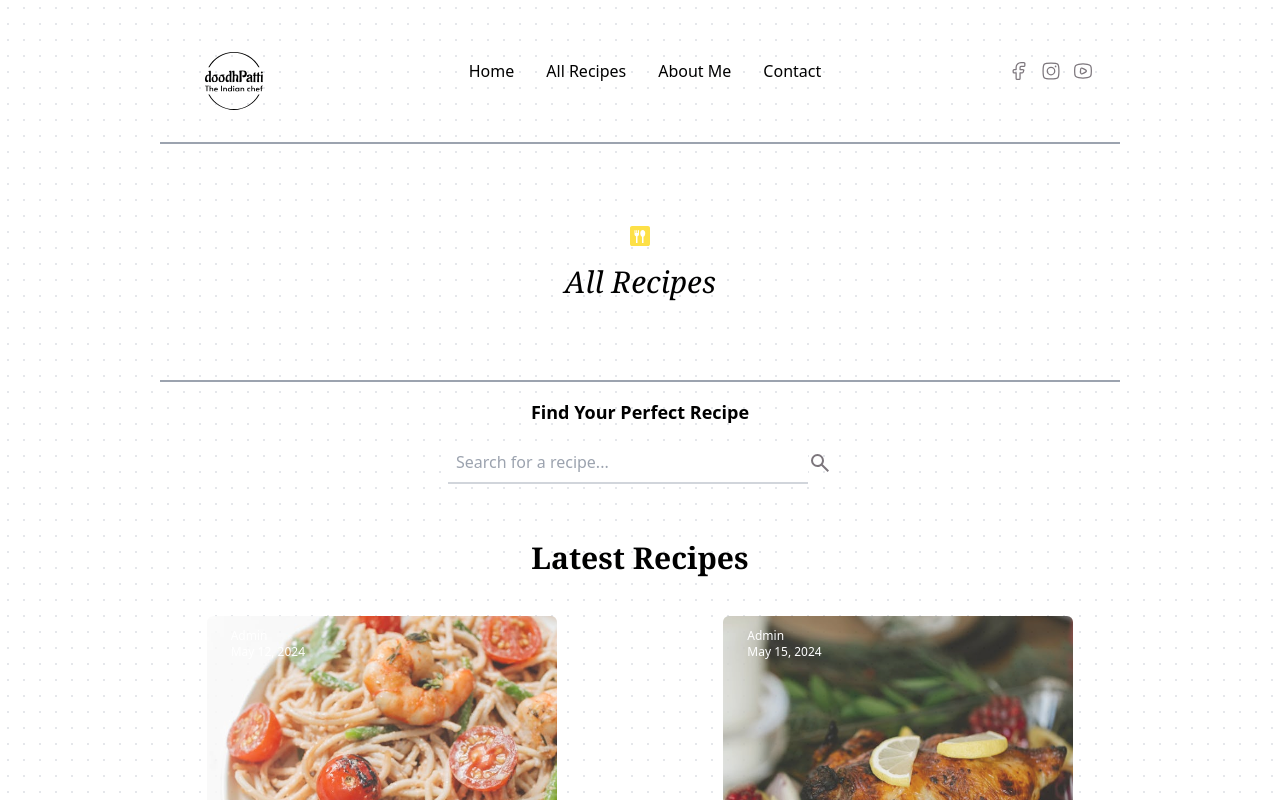
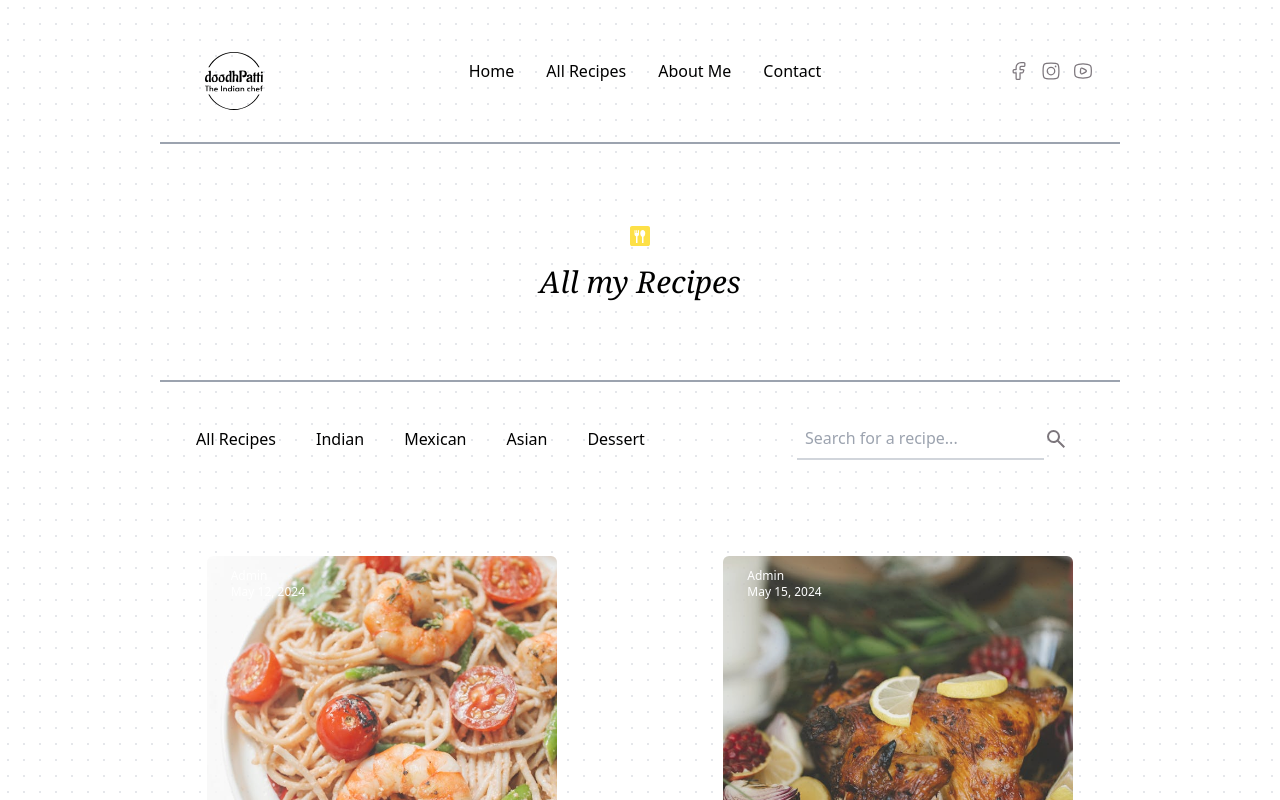
Before and after one commit to sri-anya/FoodBlog, a React (Vite) app: page /recipe-container in a window 1280 px wide. Shown: the top 800 px of the page. Built offline with nearby package versions, Linux system fonts and the light colour scheme; data requests are answered from the project's data file.

Commit message:
Added category filter

```diff
--- a/db.json
+++ b/db.json
@@ -85,7 +85,7 @@
       "title": "chicken curry",
       "keyImage": "https://encrypted-tbn0.gstatic.com/images?q=tbn:ANd9GcRehD8TblQYHlNsfwz2WEb6GjXnJsKKe_es1lO0-Gg70Q&s",
       "recipe": "Heat olive oil in a skillet over medium heat. Sauté onion until lightly browned. Stir in garlic, curry powder, cinnamon, paprika, bay leaf, ginger, sugar, and salt. Continue stirring for 2 minutes. Add chicken pieces, tomato paste, yogurt, and coconut milk. Bring to a boil, reduce heat, and simmer for 20 to 25 minutes. Remove bay leaf, and stir in lemon juice and cayenne pepper. Simmer 5 more minutes. Serve hot and enjoy!",
-      "category": "Indian",
+      "category": "Dinner",
       "date_created": "June 3, 2024"
     }
   ],
--- a/src/App.jsx
+++ b/src/App.jsx
@@ -9,7 +9,6 @@ import Footer from './components/Footer'
 function App() {
 
   const [rec, setRec] = useState([])
-
 
   useEffect(() => {
 
--- /dev/null
+++ b/src/components/CategoryFilter.jsx
@@ -0,0 +1,19 @@
+import React from 'react'
+
+const CategoryFilter = ({onCategoryFilter}) => {
+    const categories = ["All Recipes", "Indian", "Mexican", "Asian", "Dessert"]
+
+    return (
+        <div>
+            <div className="categories flex  gap-10   ">
+            {
+                categories.map((category)=><div key={category} className=" hover:text-[#FDE047] cursor-pointer" onClick={()=>onCategoryFilter(category)} name={category}>{category}</div>)
+            }
+
+            </div>
+
+        </div>
+    )
+}
+
+export default CategoryFilter
--- a/src/components/FilterRecipes.jsx
+++ b/src/components/FilterRecipes.jsx
@@ -1,16 +1,22 @@
+import React, {useState} from "react";
+
 const FilterRecipes = ({ onSearch }) => {
+    const [searchValue, setSearchValue] = useState('')
+
+
     return (
         <>
 
       <div className="flex flex-col items-center p-4  rounded-lg ">
-        <h1 className="text-lg font-bold mb-4 ">Find Your Perfect Recipe</h1>
+        {/* <h1 className="text-lg font-bold mb-4 ">Find Your Perfect Recipe</h1> */}
         <form className="w-full max-w-sm flex">
           <input
-            className=" border-b-2 border-gray-300 p-2 w-full  focus:outline-none focus:ring-2 focus:ring-blue-500"
+            className=" border-b-2 border-gray-300 p-2 w-full"
             type="text"
             name="recipe"
             placeholder="Search for a recipe..."
-            onChange={(e) => onSearch(e.target.value)}
+            onChange={(e) => {onSearch(e.target.value); setSearchValue(e.target.value)}}
+            value={searchValue}
           />
           <img src="/searchIcon.svg" alt="search icon" />
         </form>
--- a/src/components/Home.jsx
+++ b/src/components/Home.jsx
@@ -16,7 +16,7 @@ const Home = () => {
       <Subsection image="/heart.svg" message="Food and family nourish our bodies and souls." secondMessage="Love, Sam" />
       <button onClick={()=>{setShowNewRecipeForm(!showNewRecipeForm)}} className="mt-20 mb-10 mx-[42vw] px-4 py-2 bg-yellow-400 text-white font-semibold rounded-md shadow-md hover:bg-yellow-300 focus:outline-none focus:ring-2 focus:ring-yellow-300">Want to add a new recipe?</button>
       {showNewRecipeForm ? <NewRecipe />:null}
-      {(rec).length > 0 ? <LatestRecipeContainer heading="Latest Recipes" recipes={rec.slice(-6)} /> : <h1 className='text-2xl font-semibold text-center p-10 animate-ping'>Loading...</h1>}
+      {(rec).length > 0 ? <LatestRecipeContainer heading="Latest Recipes" recipes={rec.slice(-6).reverse()} /> : <h1 className='text-2xl font-semibold text-center p-10 animate-ping'>Loading...</h1>}
       </main>
     </div>
   )
--- a/src/components/RecipeContainer.jsx
+++ b/src/components/RecipeContainer.jsx
@@ -3,7 +3,7 @@ import Subsection from './Subsection'
 import LatestRecipeContainer from './LatestRecipeContainer'
 import FilterRecipes from './FilterRecipes'
 import { useOutletContext } from "react-router-dom";
-
+import CategoryFilter from './CategoryFilter';
 
 const RecipeContainer = () => {
 
@@ -20,12 +20,26 @@ const RecipeContainer = () => {
     setSelectedRecipes(filteredRecipes)
   }
 
+  function handleCategoryFilter(selectedCategory){
+    if (selectedCategory=="All Recipes"){
+      setSelectedRecipes(rec)
+    }
+    else {
+      const filteredRecipes = rec.filter((recipe) => recipe.category.toLowerCase().includes(selectedCategory.toLowerCase()))
+      setSelectedRecipes(filteredRecipes)
+    }
+  }
+
   return (
     <div>
 
-      <Subsection image="/cookware.svg" message="All Recipes" />
+      <Subsection image="/cookware.svg" message="All my Recipes" />
+      <div className='flex justify-around w-[80vw] mx-auto items-center pt-5'>
+      <CategoryFilter onCategoryFilter={handleCategoryFilter}/>
       <FilterRecipes onSearch={handleSearch} />
-      {(rec).length > 0 ? <LatestRecipeContainer heading="Latest Recipes" recipes={selectedRecipes} /> : <h1 className='text-2xl font-semibold text-center p-10 animate-ping'>Loading...</h1>}
+      </div>
+
+      {(rec).length > 0 ? <LatestRecipeContainer heading="" recipes={selectedRecipes} /> : <h1 className='text-2xl font-semibold text-center p-10 animate-ping'>Loading...</h1>}
 
     </div>
   )
```
